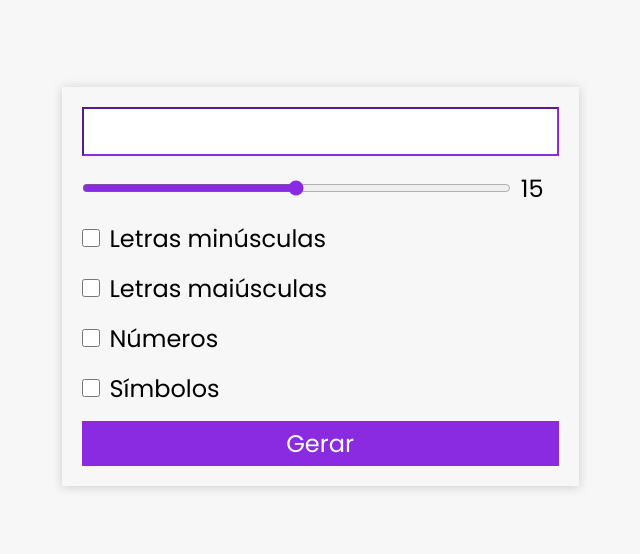
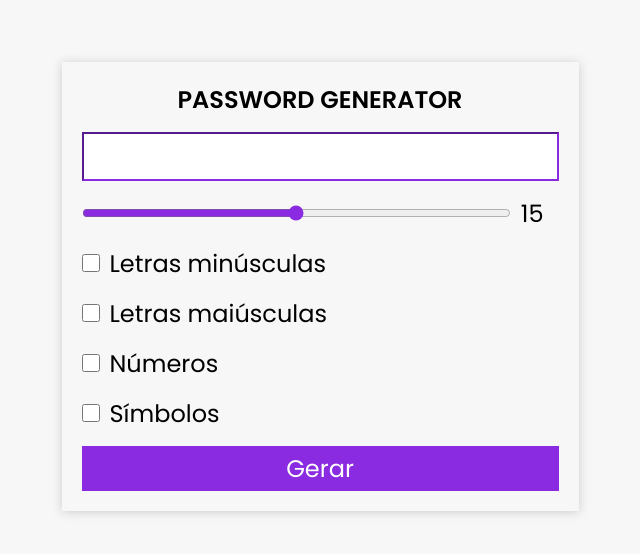
Before and after one commit to vinibiancoo/PasswordGenerator, a plain HTML site: page index.html in a window 1280 px wide. Shown: the part 114-668 px from the top of the page, without its empty margins (320-960 px from the left). Drawn offline with Linux system fonts and the light colour scheme.

Commit message:
Password generator title

```diff
--- a/index.html
+++ b/index.html
@@ -9,6 +9,7 @@
       </head>
       <body>
         <main>
+            <h1 id="title">Password Generator</h1>
           <input id="inputPasswordId" type="text"  />
 
           <div>
--- a/style.css
+++ b/style.css
@@ -53,3 +53,8 @@ button {
   border: none;
   padding: 5px;
 }
+
+#title {
+  text-align: center;
+  text-transform: uppercase;
+}
```
